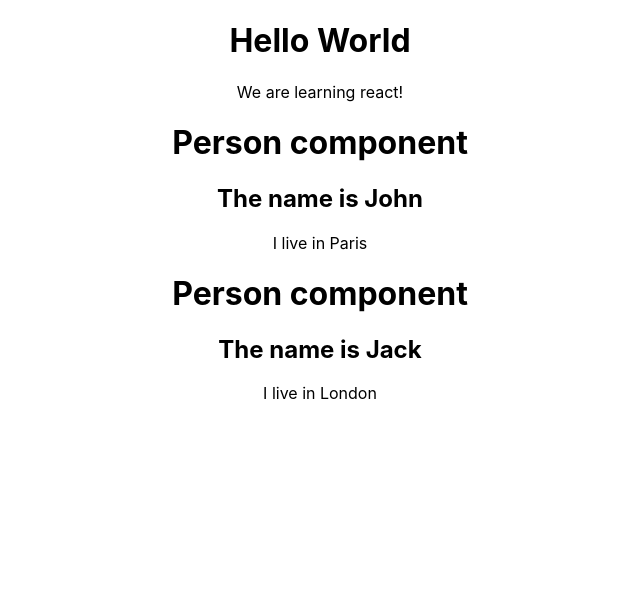
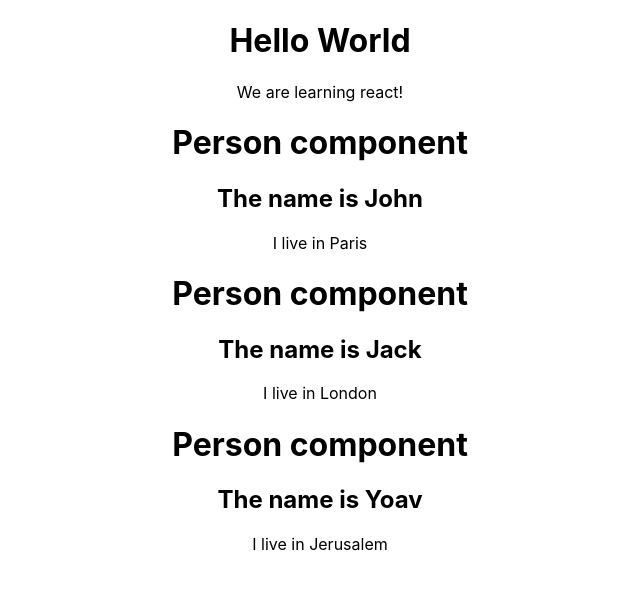
Before and after one commit to ronihorowitz/basics, a React (Create React App) app: page / in a window 1280 px wide. Shown: the top 590 px of the page, without its empty margins (320-960 px from the left). Built offline with nearby package versions, Linux system fonts and the light colour scheme.

Commit message:
Added another component

```diff
--- a/src/App.js
+++ b/src/App.js
@@ -8,6 +8,7 @@ function App() {
         <p>We are learning react!</p>
         <Person personName = "John" personLocation = "Paris" />
         <Person personName = "Jack" personLocation = "London" />
+        <Person personName = "Yoav" personLocation = "Jerusalem" />
     </div>
   );
 }
```
